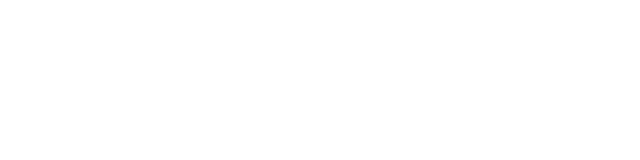
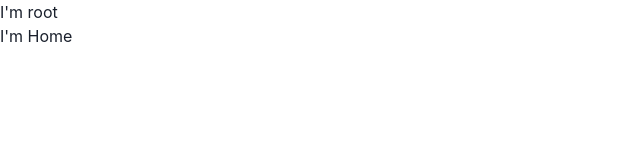
Before and after one commit to woohaen88/airbnb, a React (Create React App) app in the folder webapp/: page / in a window 1280 px wide. Shown: the top 160 px of the page, without its empty margins (0-640 px from the left). Built offline with nearby package versions, Linux system fonts and the light colour scheme.

Commit message:
Feat: Front Chakra - Not Found Page

```diff
--- a/webapp/package.json
+++ b/webapp/package.json
@@ -3,6 +3,9 @@
   "version": "0.1.0",
   "private": true,
   "dependencies": {
+    "@chakra-ui/react": "^2.5.5",
+    "@emotion/react": "^11.10.6",
+    "@emotion/styled": "^11.10.6",
     "@testing-library/jest-dom": "^5.16.5",
     "@testing-library/react": "^13.4.0",
     "@testing-library/user-event": "^13.5.0",
@@ -10,8 +13,10 @@
     "@types/node": "^16.18.23",
     "@types/react": "^18.0.35",
     "@types/react-dom": "^18.0.11",
+    "framer-motion": "^10.12.2",
     "react": "^18.2.0",
     "react-dom": "^18.2.0",
+    "react-router-dom": "^6.4.0",
     "react-scripts": "5.0.1",
     "typescript": "^4.9.5",
     "web-vitals": "^2.1.4"
--- a/webapp/src/App.tsx
+++ /dev/null
@@ -1,7 +0,0 @@
-import React from "react";
-
-function App() {
-  return <div></div>;
-}
-
-export default App;
--- /dev/null
+++ b/webapp/src/components/Root.tsx
@@ -0,0 +1,10 @@
+import { Outlet } from "react-router-dom";
+
+export default function Root() {
+  return (
+    <h1>
+      I'm root
+      <Outlet />
+    </h1>
+  );
+}
--- /dev/null
+++ b/webapp/src/components/routes/Home.tsx
@@ -0,0 +1,3 @@
+export default function Home() {
+  return <h1>I'm Home</h1>;
+}
--- /dev/null
+++ b/webapp/src/components/routes/NotFound.tsx
@@ -0,0 +1,16 @@
+import { Button, VStack, Heading, Text } from "@chakra-ui/react";
+import { Link } from "react-router-dom";
+
+export default function NotFound() {
+  return (
+    <VStack bg="gray.100" justifyContent={"center"} minH={"100vh"}>
+      <Heading>Page Not found.</Heading>
+      <Text> It seems that you're lost. </Text>
+      <Link to="/">
+        <Button colorScheme={"red"} variant={"link"}>
+          Go Home &rarr;
+        </Button>{" "}
+      </Link>
+    </VStack>
+  );
+}
--- a/webapp/src/index.tsx
+++ b/webapp/src/index.tsx
@@ -1,12 +1,17 @@
 import React from "react";
 import ReactDOM from "react-dom/client";
-import App from "./App";
+import { ChakraProvider } from "@chakra-ui/react";
+import { RouterProvider } from "react-router-dom";
+
+import router from "./router";
 
 const root = ReactDOM.createRoot(
   document.getElementById("root") as HTMLElement
 );
 root.render(
   <React.StrictMode>
-    <App />
+    <ChakraProvider>
+      <RouterProvider router={router} />
+    </ChakraProvider>
   </React.StrictMode>
 );
--- /dev/null
+++ b/webapp/src/router.tsx
@@ -0,0 +1,19 @@
+import { createBrowserRouter } from "react-router-dom";
+import Root from "./components/Root";
+import Home from "./components/routes/Home";
+import NotFound from "./components/routes/NotFound";
+const router = createBrowserRouter([
+  {
+    path: "/",
+    element: <Root />,
+    errorElement: <NotFound />,
+    children: [
+      {
+        path: "",
+        element: <Home />,
+      },
+    ],
+  },
+]);
+
+export default router;
```
Also changed, not shown: 1 other file (tests, documents, lock files or other folders).
